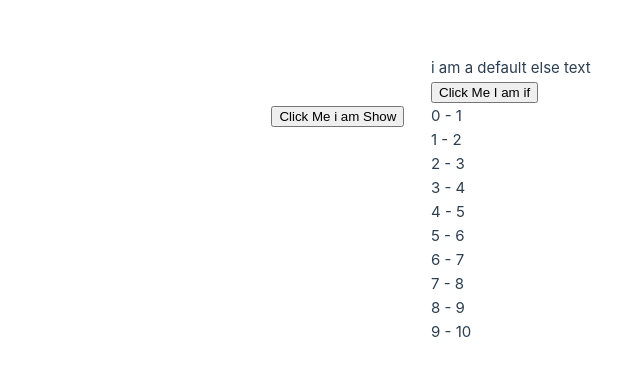
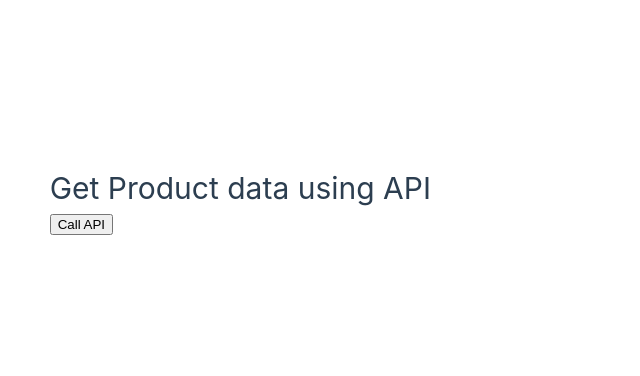
Before and after one commit to hardikkansakar/vuejs, a Vue app: page / in a window 1280 px wide. Shown: the part 200-576 px from the top of the page, without its empty margins (209-849 px from the left). Built offline with nearby package versions, Linux system fonts and the light colour scheme.

Commit message:
call sample dummy api and get all data to displa in order list

```diff
--- a/index.html
+++ b/index.html
@@ -4,7 +4,7 @@
     <meta charset="UTF-8">
     <link rel="icon" href="/favicon.ico">
     <meta name="viewport" content="width=device-width, initial-scale=1.0">
-    <title>Vite App</title>
+    <title>TravelionBE - Home Page</title>
   </head>
   <body>
     <div id="app"></div>
--- a/src/App.vue
+++ b/src/App.vue
@@ -1,64 +1,20 @@
 <template>
-  <div>
-    <!-- <Registration /> -->
-    <!-- <Home msg="Welcome to my App" /> -->
-    <!-- <p></p> -->
-    <!-- <button @click="empFilteredData()">Click Me</button> -->
-  </div>
-  <div>
-    <div v-if="seeMe">
-      <p>i am a first text seen by if</p>
-    </div>
-    <div v-else>
-      <p>i am a default else text</p>
-    </div>
-
-    <button @click="clickIfMe()">Click Me I am if</button>
-  </div>
-  <div>
-    <div v-show="showMeHere">
-      <p>i am a show text</p>
-    </div>
-    <button @click="clickToShowMe()">Click Me i am Show</button>
-  </div>
-  <div>
-    <div v-for="(elm,index) in 10" :key="index">
-      <p>{{ index }} - {{ elm }}</p>
-    </div>
-
-  </div>
+<product msg="data is here"/>
 </template>
 
 <script>
+import product from './components/ProductApi.vue';
 export default {
-  name: "App",
-  data() {
-    return {
-      // empList:[],
-      emp: [
-        { empName: "Juhi", empID: 12, empSalary: 1000 },
-        { empName: "Mahi", empID: 13, empSalary: 5000 },
-        { empName: "Test", empID: 14, empSalary: 1500 },
-        { empName: "Vaishali", empID: 15, empSalary: 2000 },
-      ],
-      seeMe: false,
-      showMeHere: false,
-    };
+  name:'App',
+  components:{product},
+  data(){
+    return{
+
+    }
   },
-  methods: {
-    empFilteredData() {
-      const newEmpList = this.emp.filter((elem) => {
-        return elem.empSalary > 1500;
-      });
 
-      console.log("newEmpList", newEmpList);
-    },
-    clickIfMe() {
-      this.seeMe = true;
-    },
-    clickToShowMe() {
-      this.showMeHere = true;
-    },
-  },
+
+
+
 };
 </script>
--- /dev/null
+++ b/src/components/ProductApi.vue
@@ -0,0 +1,38 @@
+<template>
+    <div>
+        <h1>Get Product data using API</h1>
+
+        <!-- <p>{{ products }}</p> -->
+        <button @click="getAllProduct();">Call API</button>
+    </div>
+    <div v-for="elms in products">
+        <ol>
+        <li>ID : {{ elms.id }}</li>
+        <li>Title : {{ elms.title }}</li>
+        <li>Body : {{ elms.body }}</li>
+        </ol>
+
+    </div>
+</template>
+<script>
+    export default{
+        name:'ProductApi',
+        components:{},
+
+        data(){
+            return{
+                products:[],
+
+            }
+
+        },
+        methods:{
+            async getAllProduct(){
+                const productData =await fetch('https://jsonplaceholder.typicode.com/posts');
+                this.products = await productData.json();
+                console.log(this.products);
+            }
+        }
+
+    };
+</script>
```
